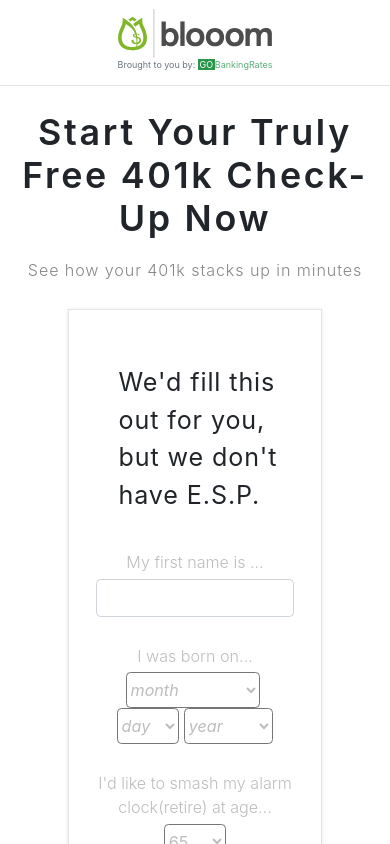
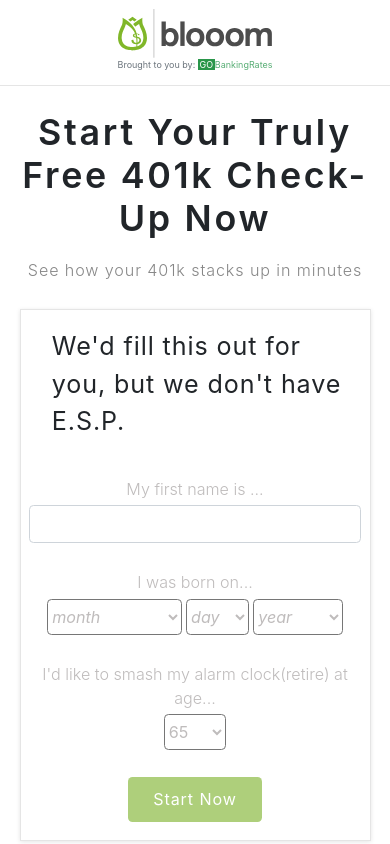
Before and after one commit to QiongXM/ct-blooom, an Angular app: page / in a window 390 px wide. Shown: the top 844 px of the page. Built offline with nearby package versions, Linux system fonts and the light colour scheme.

Commit message:
Finished adding media query for xs screen size and clean up

```diff
--- a/src/app/app.module.ts
+++ b/src/app/app.module.ts
@@ -1,7 +1,7 @@
 import { RouterModule } from '@angular/router';
 import { BrowserModule } from '@angular/platform-browser';
 import { NgModule } from '@angular/core';
-import { ReactiveFormsModule } from '../../node_modules/@angular/forms';
+import { ReactiveFormsModule } from '@angular/forms';
 
 import { AppComponent } from './app.component';
 import { FooterComponent } from './shared/layout/footer/footer.component';
--- a/src/app/home/clients/clients.component.scss
+++ b/src/app/home/clients/clients.component.scss
@@ -10,7 +10,7 @@
       margin-right: 8rem;
 
       @include respond(sm) {
-        margin-right: 4rem;
+        margin-right: 3rem;
       }
     }
   }
@@ -18,4 +18,8 @@
   @include respond(md) {
     padding: 0 8rem;
   }
+
+  @include respond(xs) {
+    padding: 0 3rem;
+  }
 }
--- a/src/app/home/home/home.component.scss
+++ b/src/app/home/home/home.component.scss
@@ -39,6 +39,11 @@
     @include respond(sm) {
       font-size: 4rem;
       padding: 1.8rem 0 0 0;
+    }
+
+    @include respond(xs) {
+      font-size: 3rem;
+      padding: 1rem 0 0 0;
     }
   }
 
@@ -82,6 +87,10 @@
       order: 2;
       width: 65%;
     }
+    @include respond(sm) {
+      width: 90%;
+      padding: 2rem 1rem;
+    }
   }
 
   @include respond(md) {
--- a/src/app/home/stats/stats.component.html
+++ b/src/app/home/stats/stats.component.html
@@ -3,7 +3,8 @@
     <div class="stats__text heading-3 mb-md">
       Over
     </div>
-    <div class="stats__text heading-1--xl mb-md">{{stat.stat | shorten}}
+    <div class="stats__text heading-1--xl mb-md">
+      {{stat.stat | shorten}}
       <sup class="stats__text stats__stat heading-1">1</sup>
     </div>
     <div class="heading-3">
--- a/src/app/home/stats/stats.component.ts
+++ b/src/app/home/stats/stats.component.ts
@@ -12,5 +12,7 @@ export class StatsComponent implements OnInit {
   ];
   constructor() {}
 
+  mobile: Boolean = false;
+
   ngOnInit() {}
 }
--- a/src/app/shorten.pipe.ts
+++ b/src/app/shorten.pipe.ts
@@ -23,11 +23,13 @@ export class ShortenPipe implements PipeTransform {
 
       return n;
     } else if (value >= 1000000 && value <= 999999999) {
-      n = n.substr(0, l) + '.' + n.substr(-6, 1) + ' Million';
+      n = n.substr(0, l) + '.' + n.substr(-6, 1) + 'Million';
       return n;
     } else if (value >= 1000000000 && value <= 999999999999) {
-      n = n.substr(0, o) + '.' + n.substr(-9, 1) + ' Billion';
+      n = n.substr(0, o) + '.' + n.substr(-9, 1) + 'Billion';
       return n;
+    } else {
+      return 'Get a new pipe';
     }
   }
 }
--- a/src/scss/_typography.scss
+++ b/src/scss/_typography.scss
@@ -16,6 +16,10 @@ body {
     @include respond(sm) {
       font-size: 8rem;
     }
+
+    @include respond(xs) {
+      font-size: 6rem;
+    }
   }
   @include respond(sm) {
     font-size: 4rem;
@@ -29,7 +33,7 @@ body {
   letter-spacing: 0.1rem;
 
   @include respond(sm) {
-    font-size: 3rem;
+    font-size: 4rem;
   }
 }
 
@@ -42,6 +46,10 @@ body {
   @include respond(sm) {
     font-size: 2.8rem;
     font-weight: 400;
+  }
+
+  @include respond(xs) {
+    font-size: 2rem;
   }
 }
 
```
